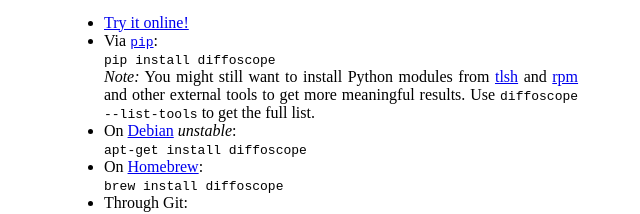
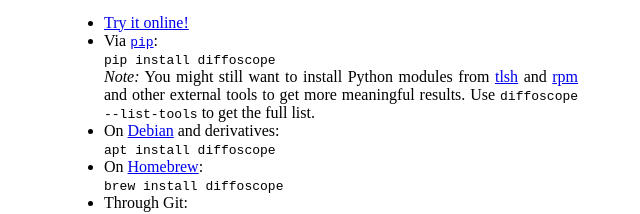
Before and after one commit to prototypefund/reproducible-builds-diffoscope-website, a plain HTML site: page index.html in a window 1280 px wide. Shown: the part 820-1034 px from the top of the page, without its empty margins (286-926 px from the left). Drawn offline with Linux system fonts and the light colour scheme.

Commit message:
diffoscope is everywhere now and apt-get is deprecated
Signed-off-by: Holger Levsen <holger@layer-acht.org>

```diff
--- a/index.html
+++ b/index.html
@@ -88,8 +88,8 @@
         <em>Note:</em> You might still want to install Python modules from <a href="https://github.com/trendmicro/tlsh">tlsh</a> and <a href="http://rpm.org/">rpm</a> and other external tools to get more meaningful results. Use <code>diffoscope --list-tools</code> to get the full list.
       </li>
       <li>
-        On <a href="https://www.debian.org/">Debian</a> <em>unstable</em>:<br />
-        <code>apt-get install diffoscope</code>
+        On <a href="https://www.debian.org/">Debian</a> and derivatives</em>:<br />
+        <code>apt install diffoscope</code>
       </li>
       <li>
         On <a href="http://brew.sh/">Homebrew</a>:<br/>
```
